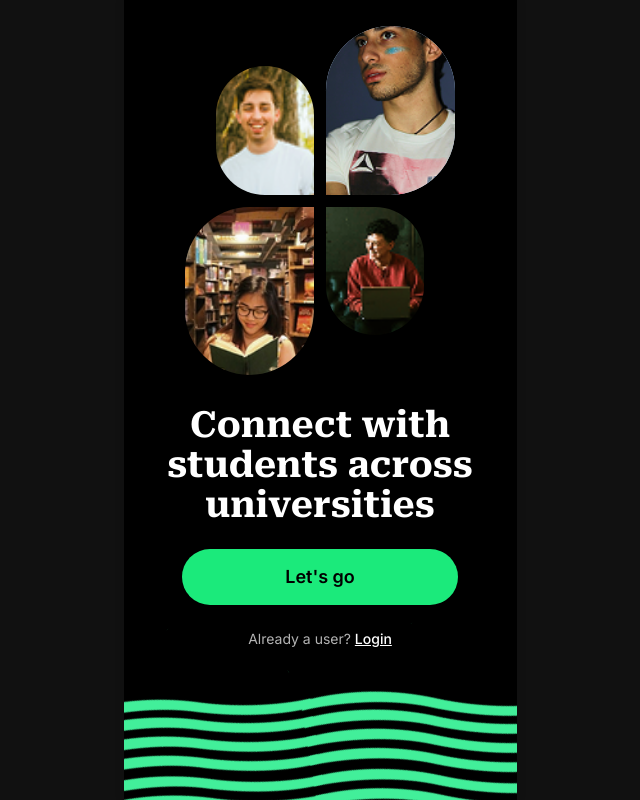
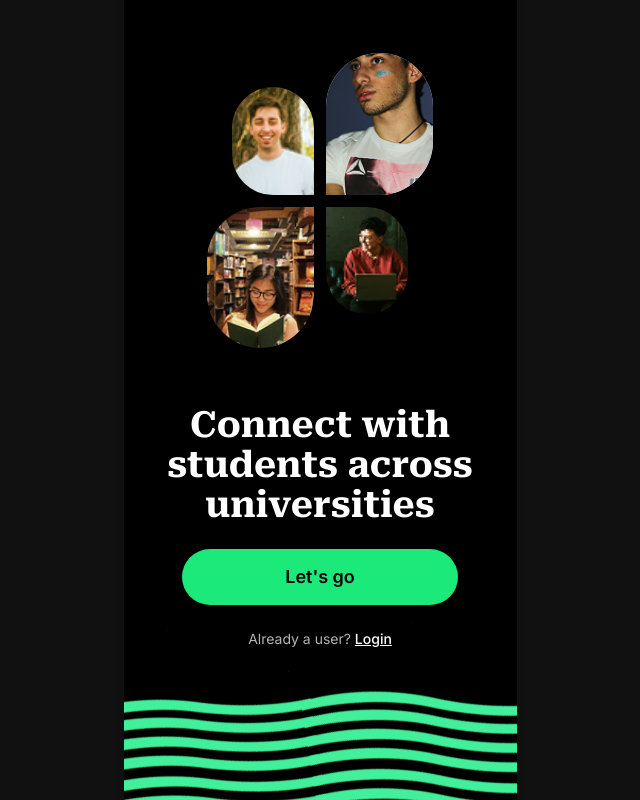
Before and after one commit to swapnilgupta14/citadel-web-fe, a React (Vite) app: page /connect in a window 1280 px wide. Shown: the whole page, without its empty margins (320-960 px from the left). Built offline with nearby package versions, Linux system fonts and the light colour scheme; no server answers.

Commit message:
style: adjust ImageGrid2 width in ConnectPage for better layout balance

```diff
--- a/src/pages/ConnectPage.tsx
+++ b/src/pages/ConnectPage.tsx
@@ -40,7 +40,7 @@ export const ConnectPage = ({ onContinue }: ConnectPageProps) => {
           style={{ height: `${imageGridHeight}px`, minHeight: "200px" }}
         >
           <div className="w-full h-full flex items-center justify-center">
-            <ImageGrid2 className="w-3/4 max-w-[280px]" />
+            <ImageGrid2 className="w-3/5" />
           </div>
         </div>
 
```
